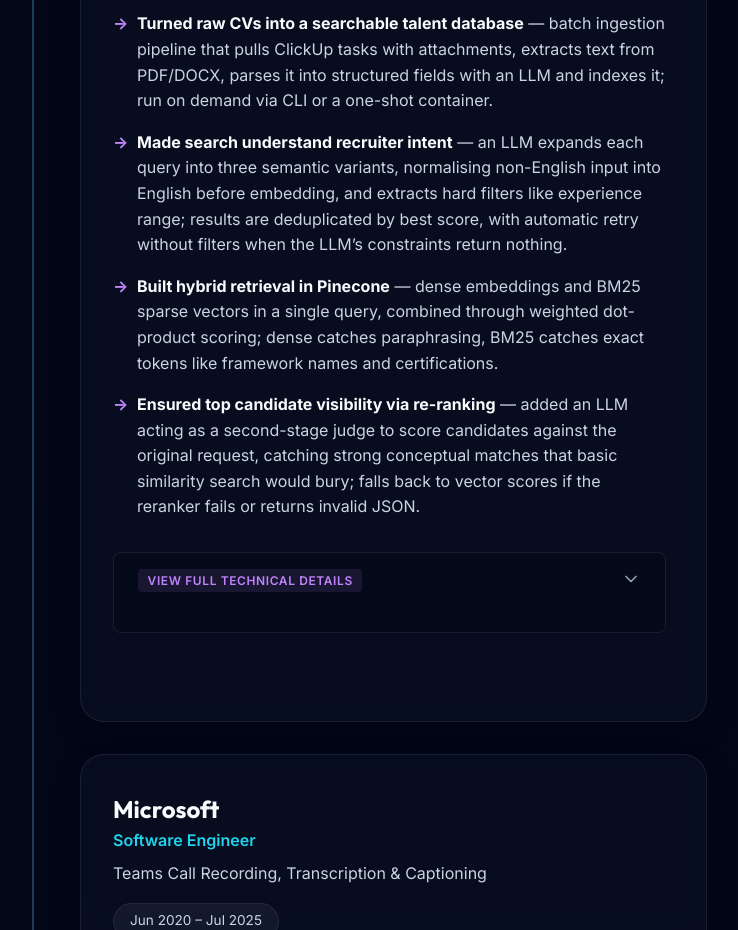
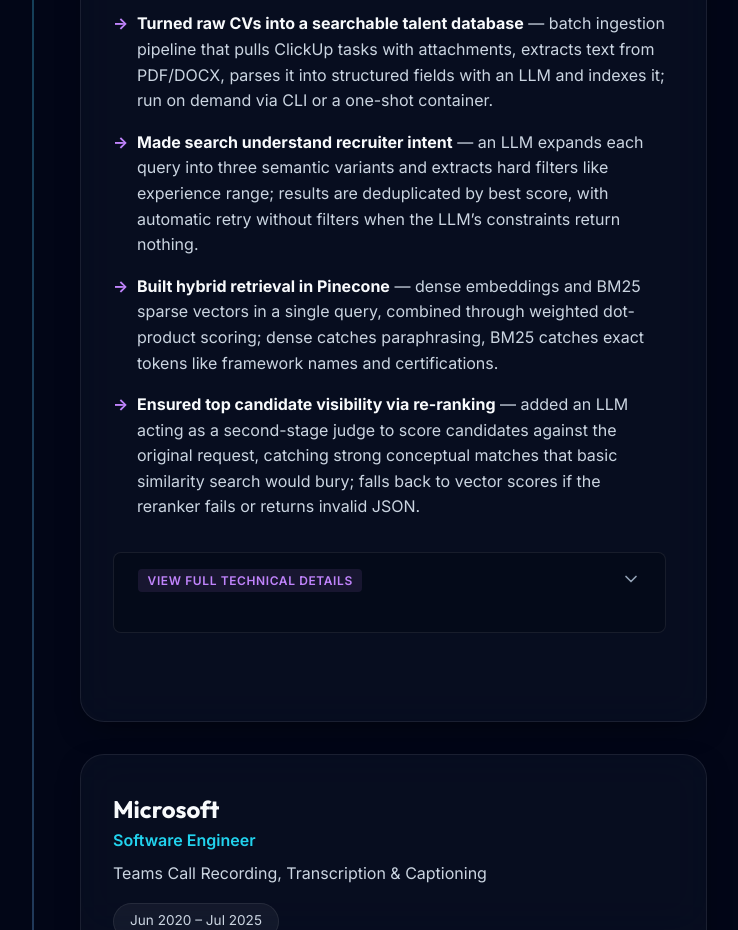
Before and after one commit to aleksandrbelov/cv, a website: page index.html in a window 1280 px wide. Shown: the part 1640-2570 px from the top of the page, without its empty margins (114-852 px from the left). Drawn offline with Linux system fonts and the light colour scheme.

Commit message:
refactor: remove language normalization step from query enhancement logic in resume documentation

```diff
--- a/index.html
+++ b/index.html
@@ -183,9 +183,8 @@
                                             from PDF/DOCX, parses it into structured fields with an LLM and indexes it;
                                             run on demand via CLI or a one-shot container.</li>
                                         <li><strong>Made search understand recruiter intent</strong> — an LLM
-                                            expands each query into three semantic variants, normalising non-English
-                                            input into English before embedding, and extracts hard filters like
-                                            experience range; results are deduplicated by best score, with automatic
+                                            expands each query into three semantic variants and extracts hard filters
+                                            like experience range; results are deduplicated by best score, with automatic
                                             retry without filters when the LLM’s constraints return nothing.</li>
                                         <li><strong>Built hybrid retrieval in Pinecone</strong> — dense embeddings
                                             and BM25 sparse vectors in a single query, combined through weighted
```
Also changed, not shown: AI_ML_PROJECTS.md (+1 -1 lines), README.md.
